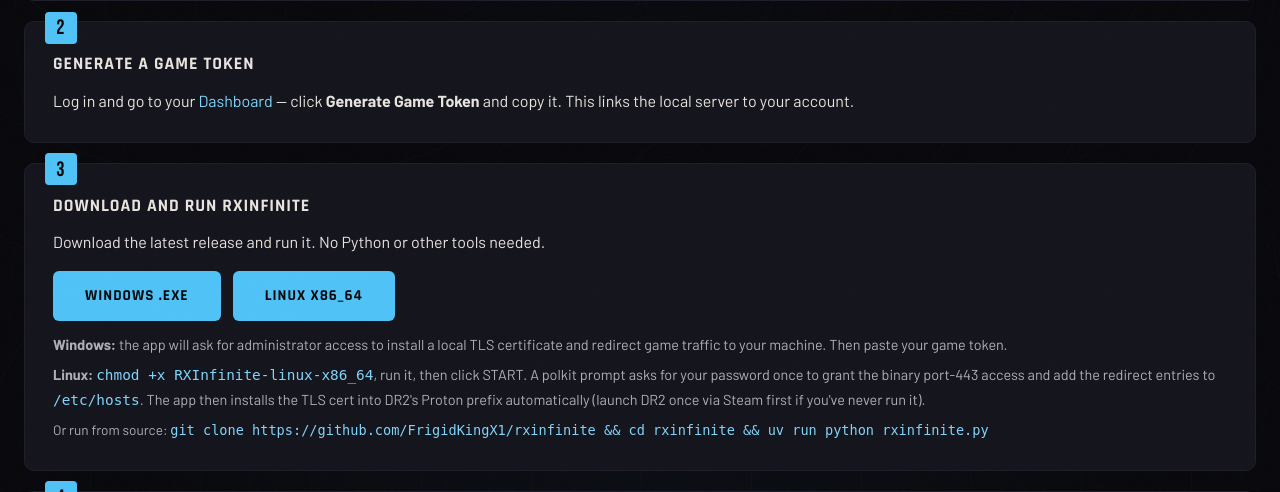
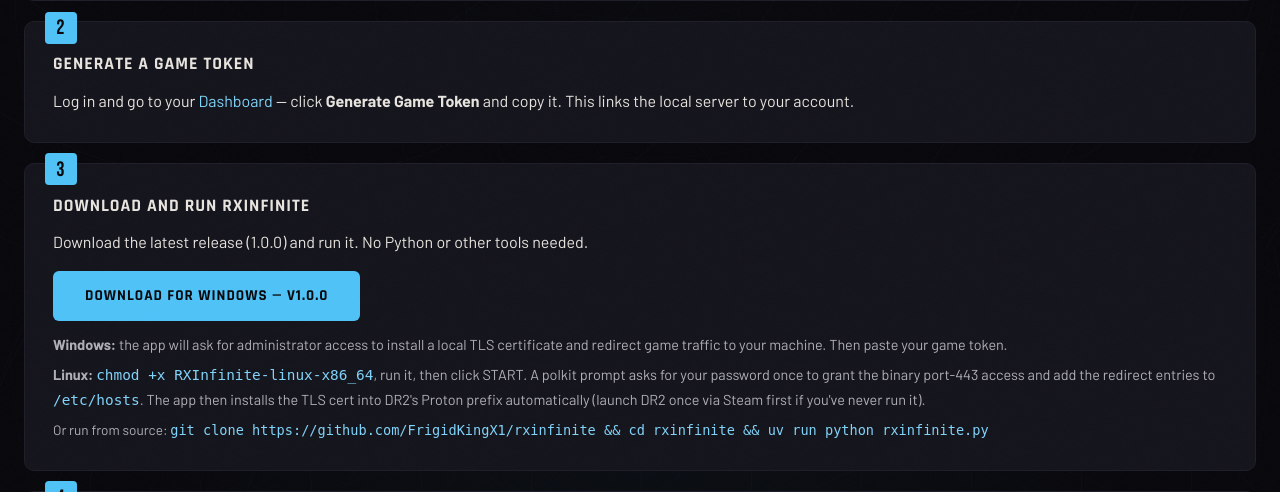
Before and after one commit to FrigidKingX1/rxinfinite, a Flask app: page /install in a window 1280 px wide. Shown: the part 552-1044 px from the top of the page. Run offline with Flask 3, Linux system fonts and the light colour scheme; some libraries are stand-ins or nearby versions.

Commit message:
Show version on install/download page

```diff
--- a/web/server.py
+++ b/web/server.py
@@ -3308,7 +3308,7 @@ def account_post() -> Response:
 
 @app.route('/install')
 def install() -> str:
-    return render_template('install.html')
+    return render_template('install.html', version='1.0.0')
 
 
 @app.route('/about')
--- a/web/templates/install.html
+++ b/web/templates/install.html
@@ -160,15 +160,11 @@
 
             <div class="install-step">
                 <h3>Download and Run RXInfinite</h3>
-                <p>Download the latest release and run it. No Python or other tools needed.</p>
+                <p>Download the latest release{{ ' (' ~ version ~ ')' if version }} and run it. No Python or other tools needed.</p>
                 <p style="margin-top: 1rem; display:flex; flex-wrap:wrap; gap:.75rem;">
                     <a href="https://github.com/FrigidKingX1/rxinfinite/releases/latest/download/RXInfinite.exe"
                        style="display:inline-block; padding:.75rem 2rem; background:var(--accent); color:var(--bg-deep); font-family:var(--font-ui); font-weight:700; text-transform:uppercase; letter-spacing:1px; border-radius:var(--radius); text-decoration:none; font-size:.95rem;">
-                        Windows .exe
-                    </a>
-                    <a href="https://github.com/FrigidKingX1/rxinfinite/releases/latest/download/RXInfinite-linux-x86_64"
-                       style="display:inline-block; padding:.75rem 2rem; background:var(--accent); color:var(--bg-deep); font-family:var(--font-ui); font-weight:700; text-transform:uppercase; letter-spacing:1px; border-radius:var(--radius); text-decoration:none; font-size:.95rem;">
-                        Linux x86_64
+                        Download for Windows{% if version %} &mdash; v{{ version }}{% endif %}
                     </a>
                 </p>
                 <p style="margin-top: .75rem; color: var(--text-muted); font-size: .9rem;"><strong>Windows:</strong> the app will ask for administrator access to install a local TLS certificate and redirect game traffic to your machine. Then paste your game token.</p>
```
